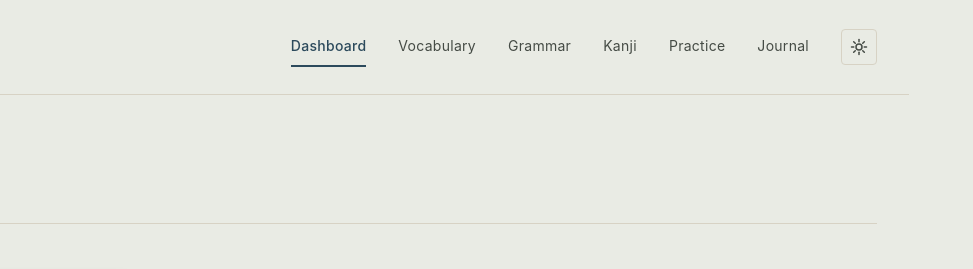
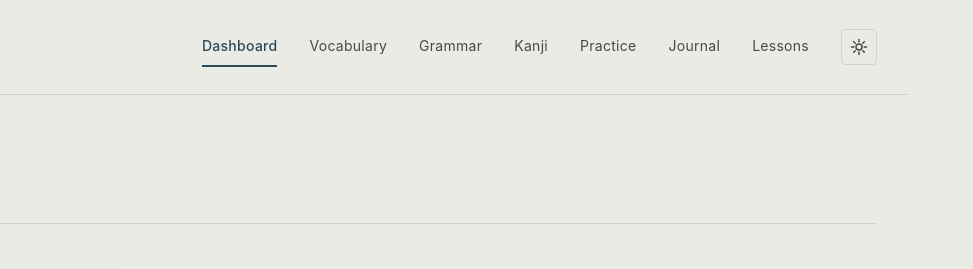
Before and after one commit to thogtbigvv-gif/Bigu, a plain HTML site: page index.html in a window 1280 px wide. Shown: the top 269 px of the page, 307-1280 px from the left. Drawn offline with Linux system fonts and the light colour scheme.

Commit message:
Add Lessons section to index.html

```diff
--- a/index.html
+++ b/index.html
@@ -40,6 +40,7 @@
           <li><a href="#kanji" data-view="kanji">Kanji</a></li>
           <li><a href="#practice" data-view="practice">Practice</a></li>
           <li><a href="#journal" data-view="journal">Journal</a></li>
+          <li><a href="#lessons" data-view="lessons">Lessons</a></li>
         </ul>
       </nav>
 
@@ -88,6 +89,10 @@
     <section id="journal" class="view" hidden aria-labelledby="journal-heading">
       <h1 id="journal-heading">Journal</h1>
     </section>
+
+    <section id="lessons" class="view" hidden aria-labelledby="lessons-heading">
+      <h1 id="lessons-heading">Lessons</h1>
+    </section>
   </main>
 
   <footer class="site-footer">
```
